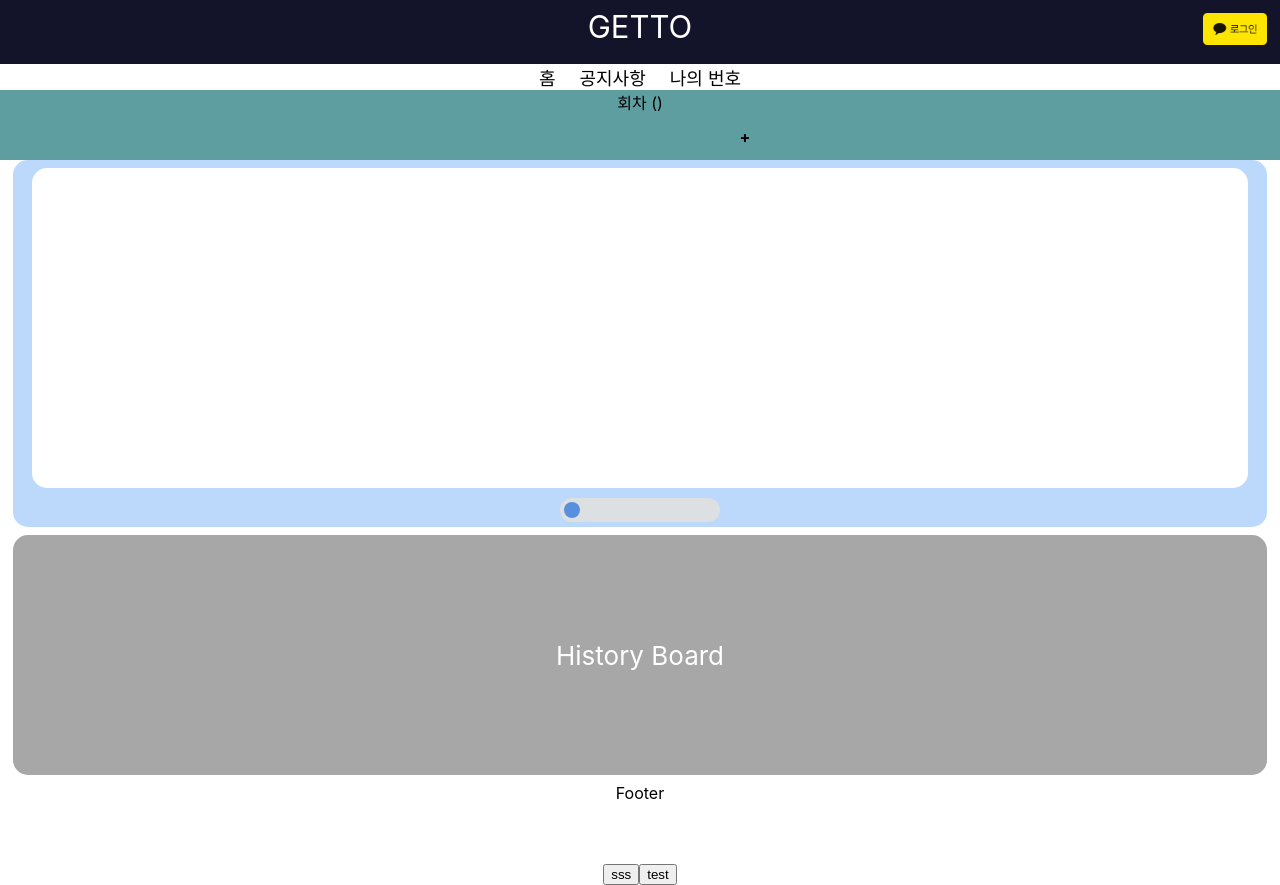
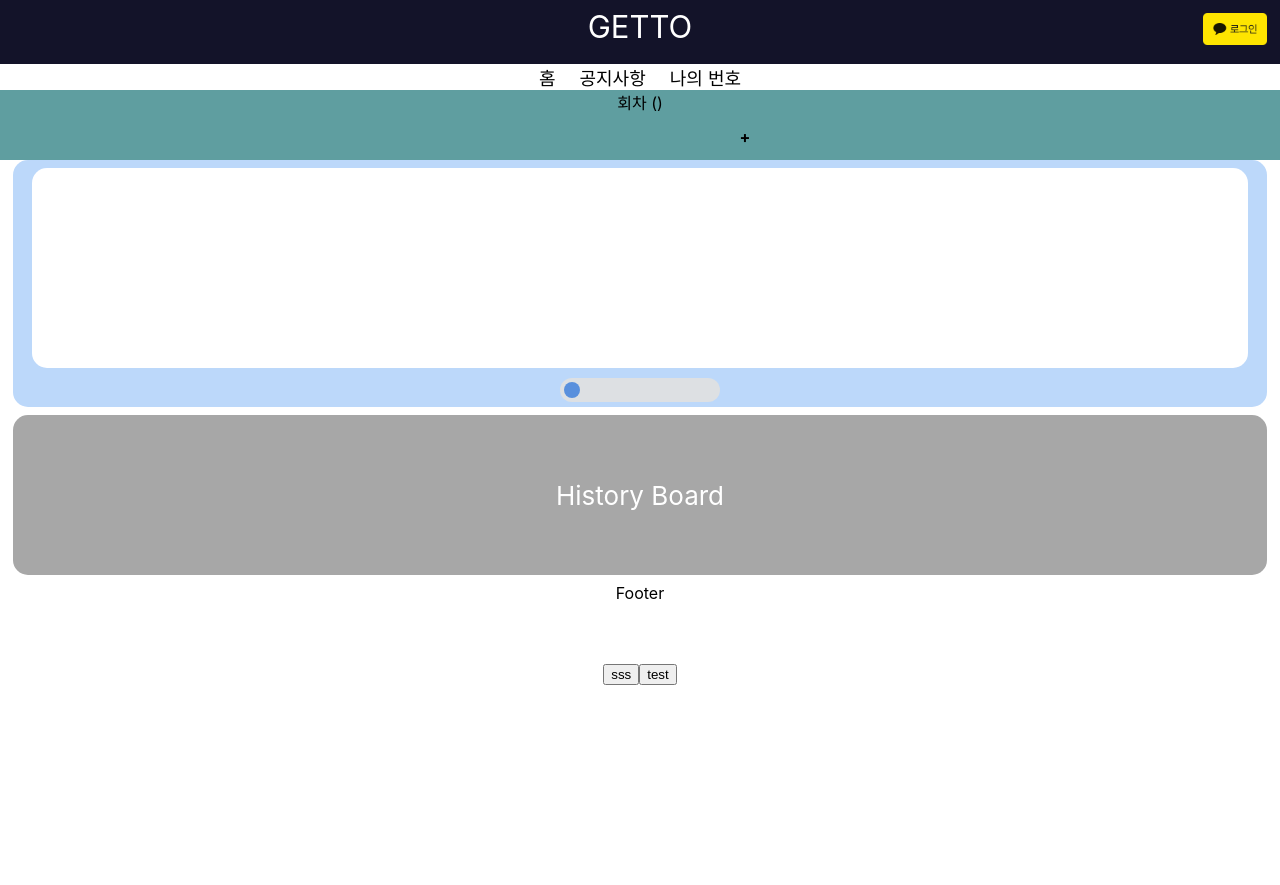
Before and after one commit to aaaicu/GettoFront, a React (Create React App) app: page / in a window 1280 px wide. After the commit the page ends 800 px from the top, so only its background shows below. Built offline with nearby package versions, Linux system fonts and the light colour scheme; no server answers.

Commit message:
style: layout 사이즈 일부 수정

```diff
--- a/src/component/lotto/GameBoard.scss
+++ b/src/component/lotto/GameBoard.scss
@@ -19,7 +19,7 @@
     margin-left: 1vh;
     margin-top: 1vh;
     margin-bottom: 1vh;
-    min-height: 40vh;
+    min-height: 25vh;
     width: 97%;
     border-radius: 15px;
     justify-content : center;
--- a/src/component/lotto/HistoryBoard.css
+++ b/src/component/lotto/HistoryBoard.css
@@ -1,6 +1,6 @@
 .HistoryBoard {
   background-color: #a7a7a7;
-  min-height: 30vh;
+  min-height: 20vh;
   display: flex;
   flex-direction: column;
   align-items: center;
```
